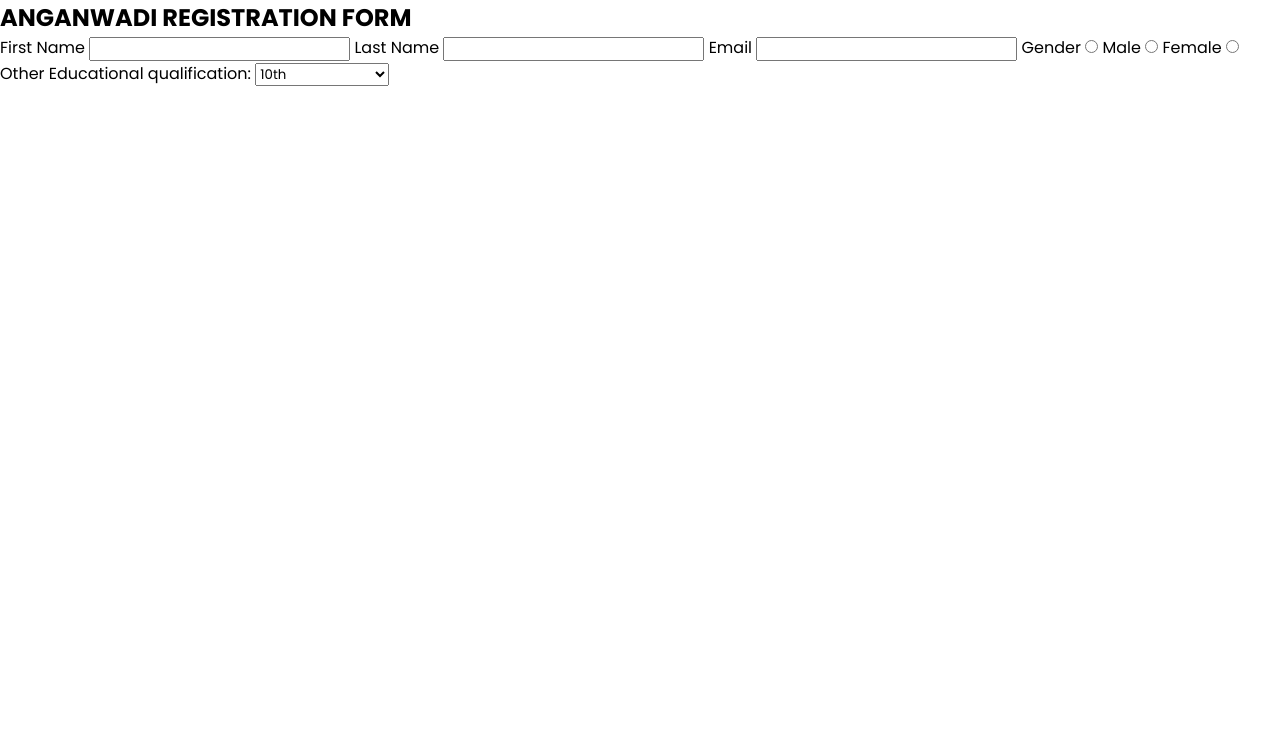
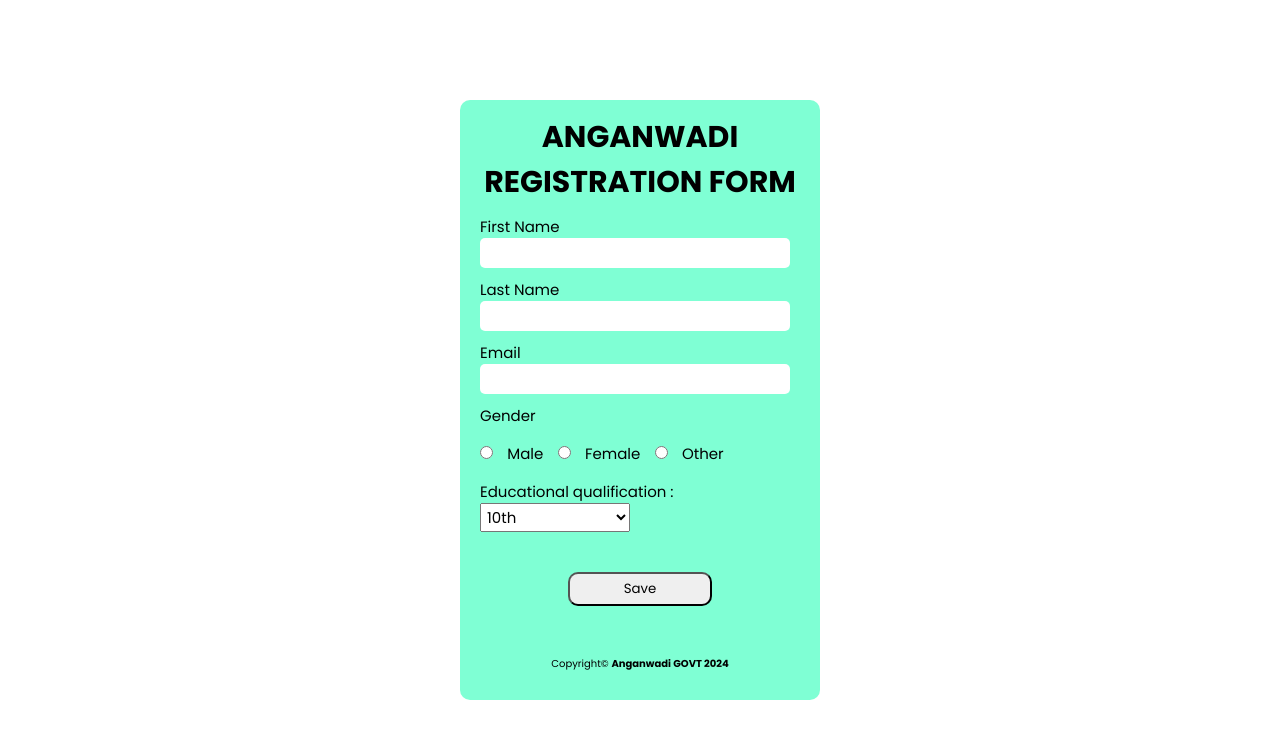
Before and after one commit to maniteja92/MyProjects, a plain HTML site: page demo/1demo.html in a window 1280 px wide. Drawn offline with Linux system fonts and the light colour scheme.

Commit message:
my fifth

```diff
--- a/demo/1demo.css
+++ b/demo/1demo.css
@@ -1,5 +1,80 @@
 @import url('https://fonts.googleapis.com/css2?family=Poppins:ital,wght@0,100;0,200;0,300;0,400;0,500;0,600;0,700;0,800;0,900;1,100;1,200;1,300;1,400;1,500;1,600;1,700;1,800;1,900&display=swap');
-*{margin: 0;
-padding: 0;
-font-family: "Poppins", sans-serif;
+
+* {
+    margin: 0;
+    padding: 0;
+    font-family: "Poppins", sans-serif;
 }
+
+body {
+    display: flex;
+    justify-content: center;
+    align-items: center;
+    min-height: 100vh;
+}
+
+.container {
+    width: 360px;
+    height: 600px;
+    background-color: aquamarine;
+    border-radius: 10px;
+    align-items: center;
+}
+
+h1 {
+    margin-top: 15px;
+    font-size: 30px;
+    align-items: center;
+    text-align: center;
+}
+
+form {
+    width: 300px;
+    margin-left: 20px;
+}
+
+label {
+    display: block;
+    margin-top: 10px;
+    font-size: 15px;
+    text-align: left;
+}
+
+input[type="text"] ,input[type= "email"] {
+    width: 100%;
+    padding: 5px;
+    border: none;
+    border-radius: 5px;
+}
+
+input[type="radio"]+label {
+    display: inline-block;
+    padding: 5px 10px;
+    cursor: pointer;
+    font-size: 15px;
+}
+select{
+    margin-bottom: 10px;
+    font-size: 15px;
+    width: 50%;
+    padding: 2px;
+}
+
+.button-place {
+    display: flex;
+    justify-content: center; /* Center the button horizontally */
+}
+
+
+.save-button {
+    width: 40%;
+    padding: 5px;
+    border-radius: 10px;
+    cursor: pointer;
+    margin-top: 30px;
+}
+p {
+    text-align: center; /* Center align text */
+    margin-top: 50px;
+    font-size: 10px;
+}
--- a/demo/1demo.html
+++ b/demo/1demo.html
@@ -1,14 +1,21 @@
 <!DOCTYPE html>
 <html lang="en">
+
 <head>
     <meta charset="UTF-8">
     <meta name="viewport" content="width=device-width, initial-scale=1.0">
     <title>Anganwadi registration form</title>
     <link rel="stylesheet" href="1demo.css">
 </head>
+
 <body>
+    <div class="container">
+        <header>
+            <h1>ANGANWADI REGISTRATION FORM</h1>
+        </header>
+        <main>
             <section>
-        <h1>ANGANWADI REGISTRATION FORM</h1>
+                <form>
                     <label>First Name</label>
                     <input type="text">
                     <label>Last Name</label>
@@ -22,13 +29,22 @@
                     <label>Female</label>
                     <input type="radio" name="gender">
                     <label>Other</label>
-        <label>Educational qualification:</label>
+                    <label>Educational qualification :</label>
                     <select>
                         <option value="10th">10th</option>
                         <option value="Inter or Diploma">Inter(or)Diploma</option>
                         <option value="B-Tech">B-Tech</option>
                     </select>
+                </form>
+            </section>
+        </main>
+        <div class="button-place">
+            <button type="submit" class="save-button">Save</button>
+        </div>
+        <footer>
+            <p>Copyright&copy; <b>Anganwadi GOVT 2024</b> </p>
+        </footer>
+    </div>
+</body>
 
-    </section>
-</body>
 </html>
```
Also changed, not shown: index.html (deleted, +0 -12 lines). Lines whose indentation alone changed are shown as unchanged.
